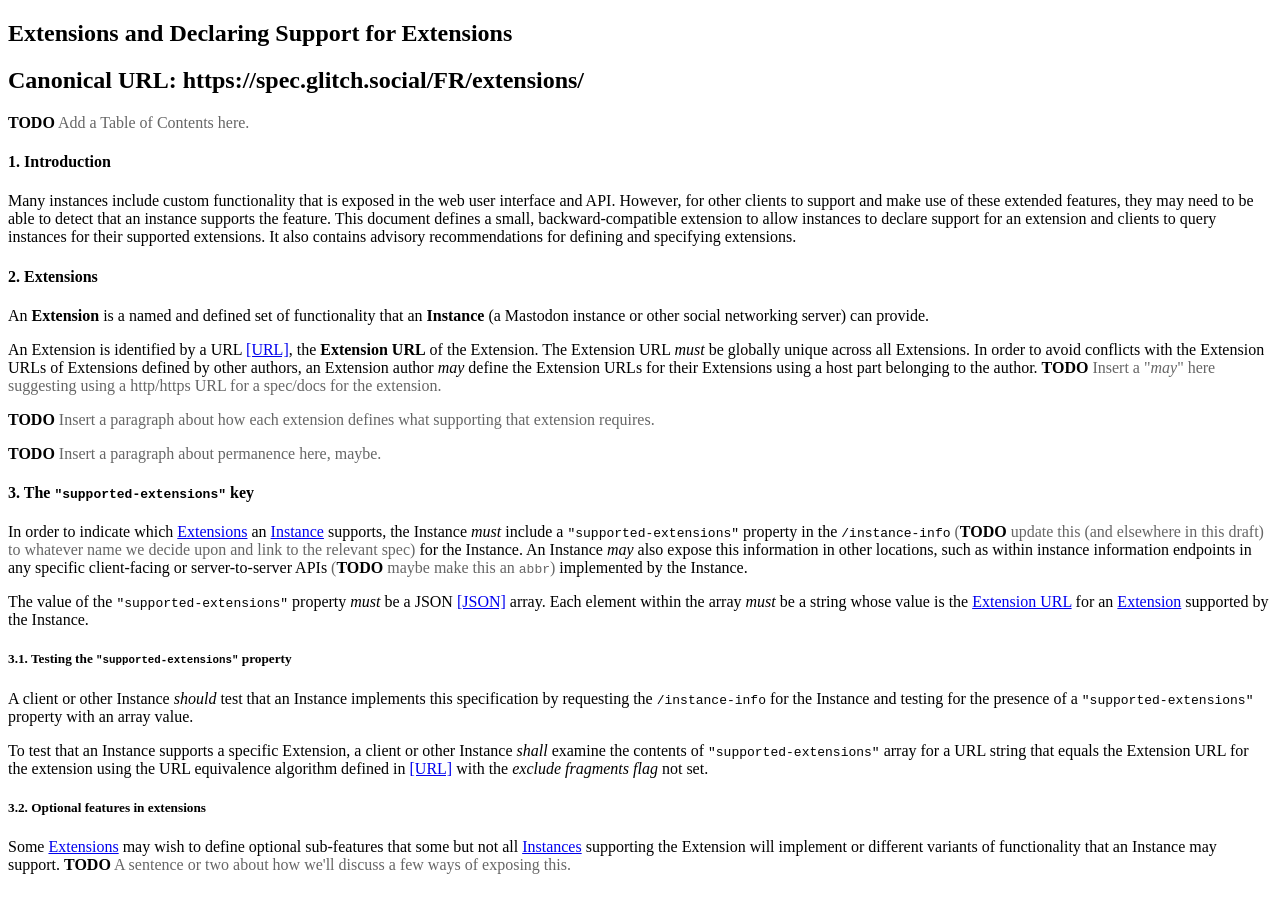
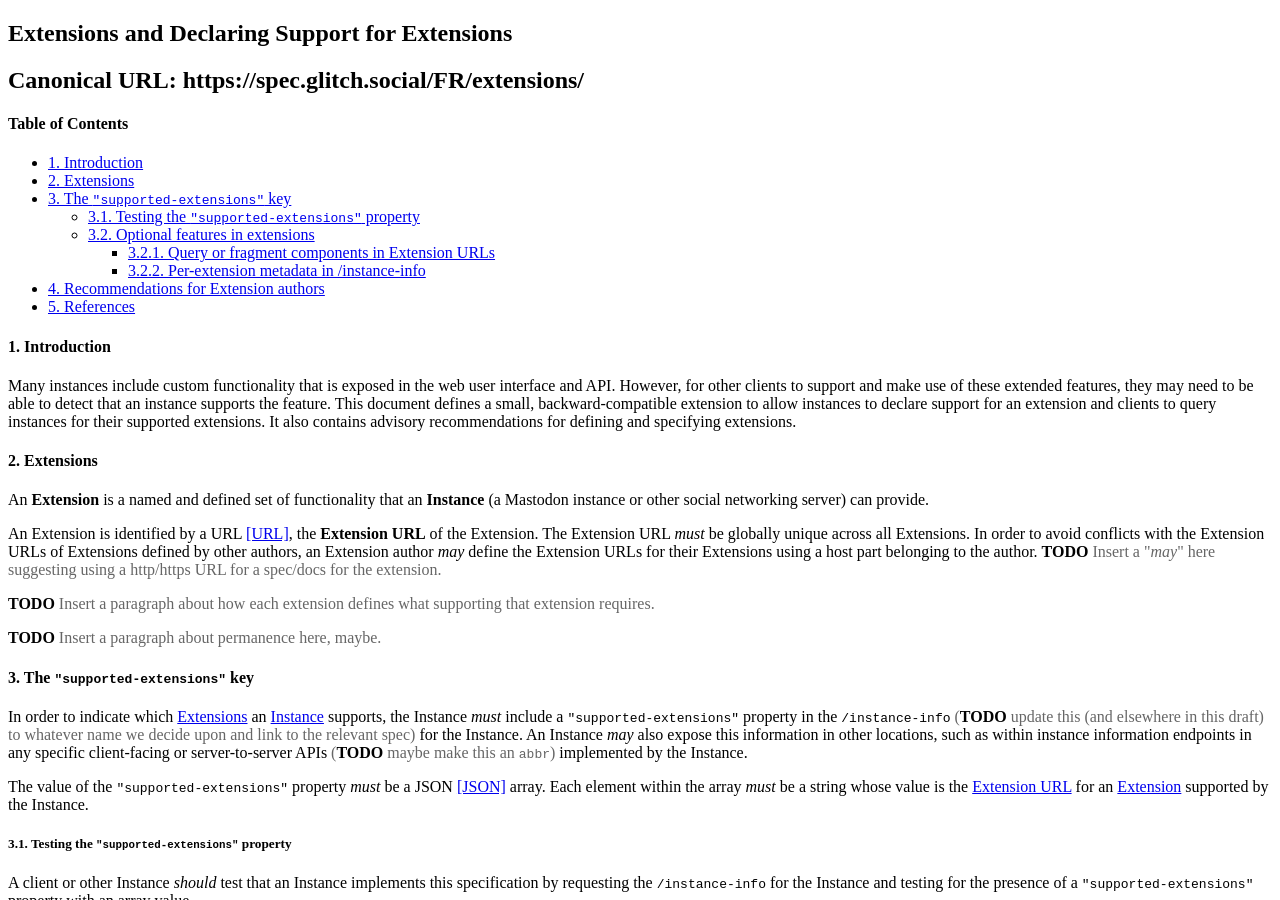
Before and after one commit to glitch-soc/spec, a Jekyll site: the page built from _Draft/extensions.html, in a window 1280 px wide and 900 px high. Built offline with Jekyll 4.4.1, drawn with Linux system fonts in a browser that asks for light colours.

Commit message:
[extensions] Add a table of contents.

```diff
--- a/_Draft/extensions.html
+++ b/_Draft/extensions.html
@@ -3,9 +3,26 @@ title: Extensions and Declaring Support for Extensions
 uri: https://spec.glitch.social/FR/extensions/
 ---
 <nav id="toc">
-	<p>
-		<small class="note"><strong>TODO</strong> Add a Table of Contents here.</small>
-	</p>
+	<h1>Table of Contents</h1>
+	<ul>
+		<li><a href="#introduction">1. Introduction</a></li>
+		<li><a href="#extensions">2. Extensions</a></li>
+		<li>
+			<a href="#supported-extensions">3. The <code>"supported-extensions"</code> key</a>
+			<ul>
+				<li><a href="#checking-the-supported-extensions-property">3.1. Testing the <code>"supported-extensions"</code> property</a></li>
+				<li>
+					<a href="#extension-optional-features">3.2. Optional features in extensions</a>
+					<ul>
+						<li><a href="#query-fragment-subfeatures">3.2.1. Query or fragment components in Extension URLs</a></li>
+						<li><a href="#per-extension-metadata">3.2.2. Per-extension metadata in /instance-info</a></li>
+					</ul>
+				</li>
+			</ul>
+		</li>
+		<li><a href="#recommendations-for-extension-authors">4. Recommendations for Extension authors</a></li>
+		<li><a href="#references">5. References</a></li>
+	</ul>
 </nav>
 
 <section id="introduction">
```
